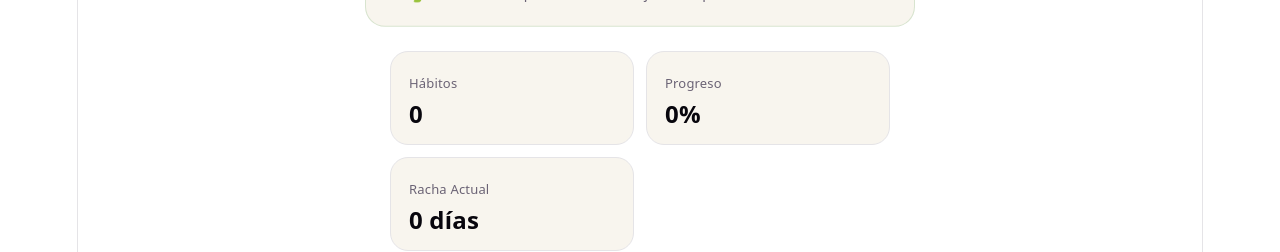
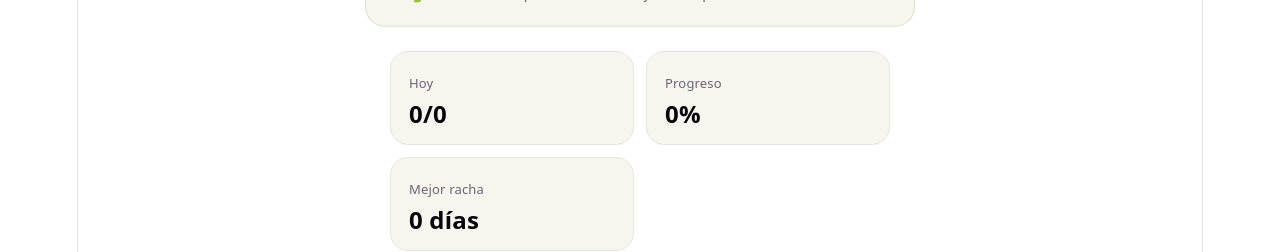
Before and after one commit to valferreiro/nix-garden, a React (Vite) app in the folder frontend/: page / in a window 1280 px wide. Shown: the part 542-794 px from the top of the page. Built offline with nearby package versions, Linux system fonts and the light colour scheme.

Commit message:
fix: improve dashboard and correct habit tracking

```diff
--- a/frontend/src/components/dashboard.tsx
+++ b/frontend/src/components/dashboard.tsx
@@ -1,23 +1,21 @@
 import type { DashboardStats } from '../utils/dashboard'
 
-type DashboradPropos = {
+type DashboardProps = {
     stats: DashboardStats
 }
 
-function Dashboard({ stats }: DashboradPropos) {
+function Dashboard({ stats }: DashboardProps) {
     return (
         <section
             className="dashboard"
-            arial-label="Resumen de tu Progreso"
-        >
+            aria-label="Resumen de tu progreso">
 
             <div className="dashboard-card">
                 <span className="dashboard-label">
-                    Hábitos
+                    Hoy
                 </span>
-
                 <strong className="dashboard-value">
-                    {stats.totalHabits}
+                    {stats.completedToday}/{stats.totalHabits}
                 </strong>
             </div>
 
@@ -25,17 +23,15 @@ function Dashboard({ stats }: DashboradPropos) {
                 <span className="dashboard-label">
                     Progreso
                 </span>
-
                 <strong className="dashboard-value">
-                    {Math.round(stats.progress)}%
+                    {stats.progress}%
                 </strong>
             </div>
 
             <div className="dashboard-card">
                 <span className="dashboard-label">
-                    Racha Actual
+                    Mejor racha
                 </span>
-
                 <strong className="dashboard-value">
                     {stats.bestStreak}
                     {stats.bestStreak === 1 ? ' día ' : ' días'}
--- a/frontend/src/utils/dashboard.ts
+++ b/frontend/src/utils/dashboard.ts
@@ -27,7 +27,7 @@ export const getDashboardStats = (
   const progress =
     totalHabits === 0
       ? 0
-      : (completedToday / totalHabits) * 100
+      : Math.round((completedToday / totalHabits) * 100)
 
   const bestStreak =
     habits.length === 0
--- a/frontend/src/utils/garden.ts
+++ b/frontend/src/utils/garden.ts
@@ -13,7 +13,7 @@ export const getGardenStage = (
             name: "¡Jardín Mágico!",
             emoji: "✨",
             message: "Tu jardín está lleno de magia",
-            stage: "magical!",
+            stage: "magical",
         }
     }
 
@@ -22,7 +22,7 @@ export const getGardenStage = (
             name: "¡Jardín Floreciendo!",
             emoji: "🌷",
             message: "Tu jardín está empezando a florecer, sigue cultivando tus hábitos!",
-            stage: "blooming!",
+            stage: "blooming",
         }
     }
 
--- a/frontend/src/utils/nix.ts
+++ b/frontend/src/utils/nix.ts
@@ -9,7 +9,7 @@ export const getNixStage = (
 ): NixStage => {
     if (progress >= 76) {
         return {
-            name: "Guardían del Jardín",
+            name: "Guardián del Jardín",
             message: "¡Nix está cuidando de tu jardín!",
             emoji: "🐰",
         }
@@ -17,7 +17,7 @@ export const getNixStage = (
 
     if (progress >= 51) {
         return {
-            name: "Protecctor del Jardín",
+            name: "Protector del Jardín",
             message: "¡Nix empieza a cuidar de tus plantas!",
             emoji: "🐰",
         }
--- a/frontend/src/utils/streak.ts
+++ b/frontend/src/utils/streak.ts
@@ -3,7 +3,7 @@ export const getToday = () => {
 
   const year = today.getFullYear()
   const month = String(today.getMonth() + 1).padStart(2, '0')
-  const day = String(today.getDate() +1).padStart(2, '0')
+  const day = String(today.getDate()).padStart(2, '0')
 
   return `${year}-${month}-${day}`
 }
```
Also changed, not shown: 1 other file (tests, documents, lock files or other folders).
